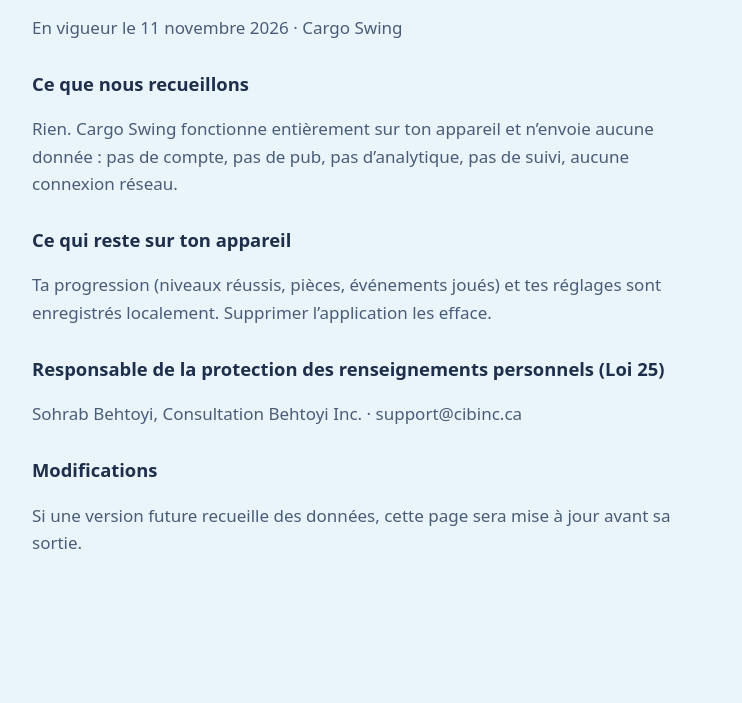
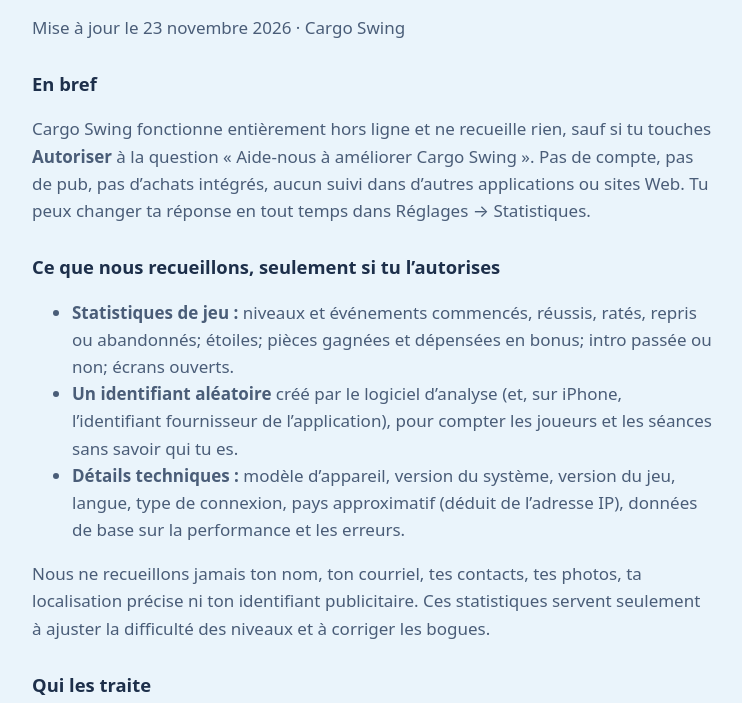
Before and after one commit to sohi666/dodo-info, a plain HTML site: page cargo-swing/fr/privacy.html in a window 1280 px wide. Shown: the part 97-800 px from the top of the page, without its empty margins (268-1010 px from the left). Drawn offline with Linux system fonts and the light colour scheme.

Commit message:
Cargo Swing privacy policy: opt-in statistics (EN/FR)

```diff
--- a/cargo-swing/fr/privacy.html
+++ b/cargo-swing/fr/privacy.html
@@ -3,8 +3,16 @@
 body{margin:0;background:var(--bg);color:var(--ink);font:17px/1.6 system-ui,-apple-system,Segoe UI,sans-serif}
 main{max-width:680px;margin:0 auto;padding:40px max(18px,env(safe-area-inset-left)) 40px max(18px,env(safe-area-inset-right))}
 h1{font-size:2.1rem;margin:0 0 4px}h2{font-size:1.15rem;margin-top:28px}a{color:var(--sea)}
-p,li{color:var(--soft)}.lang{float:right;font-size:.9rem}.tag{color:var(--accent);font-weight:700;letter-spacing:.04em;text-transform:uppercase;font-size:.8rem}</style></head><body><main><a class="lang" href="../privacy.html">English</a><h1>Politique de confidentialité</h1><p>En vigueur le 11 novembre 2026 · Cargo Swing</p>
-<h2>Ce que nous recueillons</h2><p>Rien. Cargo Swing fonctionne entièrement sur ton appareil et n’envoie aucune donnée : pas de compte, pas de pub, pas d’analytique, pas de suivi, aucune connexion réseau.</p>
+p,li{color:var(--soft)}.lang{float:right;font-size:.9rem}.tag{color:var(--accent);font-weight:700;letter-spacing:.04em;text-transform:uppercase;font-size:.8rem}</style></head><body><main><a class="lang" href="../privacy.html">English</a><h1>Politique de confidentialité</h1><p>Mise à jour le 23 novembre 2026 · Cargo Swing</p>
+<h2>En bref</h2><p>Cargo Swing fonctionne entièrement hors ligne et ne recueille rien, sauf si tu touches <strong>Autoriser</strong> à la question « Aide-nous à améliorer Cargo Swing ». Pas de compte, pas de pub, pas d’achats intégrés, aucun suivi dans d’autres applications ou sites Web. Tu peux changer ta réponse en tout temps dans Réglages → Statistiques.</p>
+<h2>Ce que nous recueillons, seulement si tu l’autorises</h2><ul>
+<li><strong>Statistiques de jeu :</strong> niveaux et événements commencés, réussis, ratés, repris ou abandonnés; étoiles; pièces gagnées et dépensées en bonus; intro passée ou non; écrans ouverts.</li>
+<li><strong>Un identifiant aléatoire</strong> créé par le logiciel d’analyse (et, sur iPhone, l’identifiant fournisseur de l’application), pour compter les joueurs et les séances sans savoir qui tu es.</li>
+<li><strong>Détails techniques :</strong> modèle d’appareil, version du système, version du jeu, langue, type de connexion, pays approximatif (déduit de l’adresse IP), données de base sur la performance et les erreurs.</li></ul>
+<p>Nous ne recueillons jamais ton nom, ton courriel, tes contacts, tes photos, ta localisation précise ni ton identifiant publicitaire. Ces statistiques servent seulement à ajuster la difficulté des niveaux et à corriger les bogues.</p>
+<h2>Qui les traite</h2><p>Les statistiques sont traitées pour nous par <a href="https://gameanalytics.com/privacy">GameAnalytics ApS</a> (Danemark), un fournisseur de services qui agit selon nos instructions, sur des serveurs situés à l’extérieur du Québec (dans l’Union européenne et à d’autres endroits utilisés par GameAnalytics). Avant de communiquer ces données à l’extérieur du Québec, nous avons évalué qu’elles bénéficieraient d’une protection adéquate. Nous ne les vendons, ne les louons ni ne les communiquons à personne d’autre.</p>
+<h2>Durée de conservation</h2><p>Le temps nécessaire pour améliorer le jeu, au plus 24 mois; ensuite elles sont supprimées ou conservées seulement sous forme de totaux qui ne se rapportent plus à aucun joueur.</p>
 <h2>Ce qui reste sur ton appareil</h2><p>Ta progression (niveaux réussis, pièces, événements joués) et tes réglages sont enregistrés localement. Supprimer l’application les efface.</p>
+<h2>Tes choix et tes droits</h2><p>Désactive les statistiques dans Réglages → Statistiques; l’envoi cesse immédiatement. Pour consulter, corriger ou supprimer les statistiques qui te concernent, écris à support@cibinc.ca. Comme elles ne sont liées qu’à un identifiant aléatoire, nous pourrions te demander ton appareil et les dates approximatives de tes parties pour les retrouver. Tu peux aussi t’adresser à la <a href="https://www.cai.gouv.qc.ca">Commission d’accès à l’information du Québec</a>.</p>
 <h2>Responsable de la protection des renseignements personnels (Loi 25)</h2><p>Sohrab Behtoyi, Consultation Behtoyi Inc. · support@cibinc.ca</p>
-<h2>Modifications</h2><p>Si une version future recueille des données, cette page sera mise à jour avant sa sortie.</p></main></body></html>
+<h2>Modifications</h2><p>Si une version future recueille davantage (par exemple de la pub ou des achats), cette page sera mise à jour avant sa sortie et le jeu te redemandera ton accord.</p></main></body></html>
```
Also changed, not shown: cargo-swing/privacy.html (+11 -3 lines).
